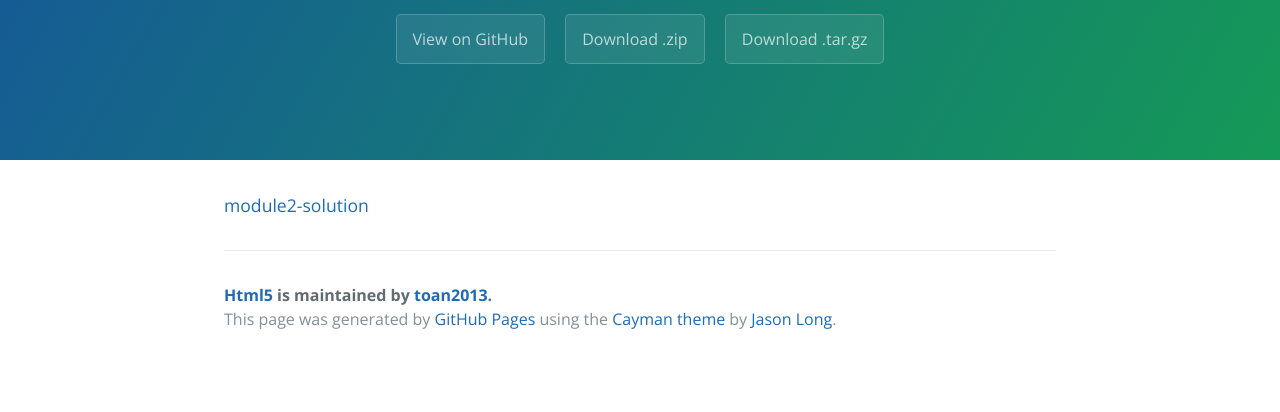
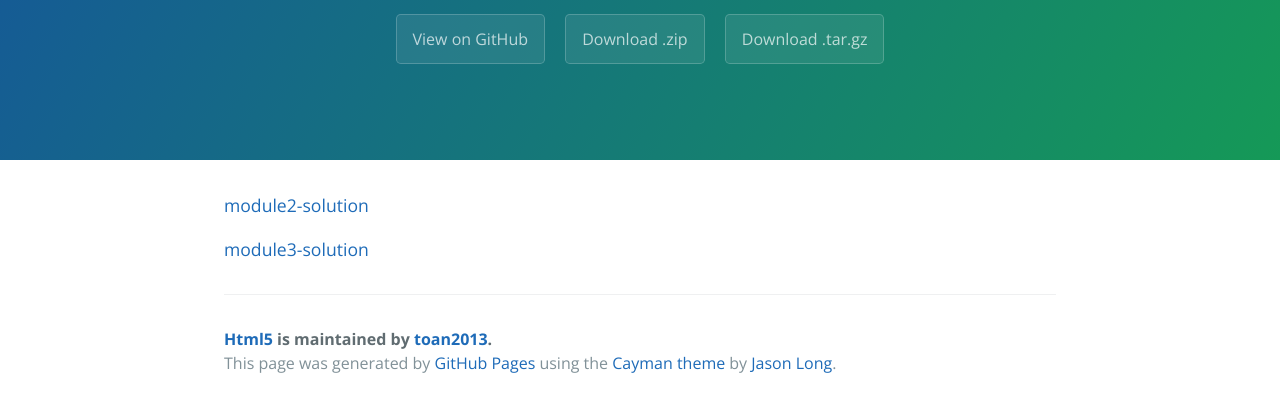
Before and after one commit to toan2013/html5, a plain HTML site: page index.html in a window 1280 px wide. Shown: the part 176-588 px from the top of the page. Drawn offline with nearby package versions, Linux system fonts and the light colour scheme.

Commit message:
add module 3

```diff
--- a/index.html
+++ b/index.html
@@ -20,6 +20,7 @@
 
     <section class="main-content">
       <p><a href="module2-solution/">module2-solution</a></p>
+      <p><a href="module3-solution/">module3-solution</a></p>
 
       <footer class="site-footer">
         <span class="site-footer-owner"><a href="https://github.com/toan2013/html5">Html5</a> is maintained by <a href="https://github.com/toan2013">toan2013</a>.</span>
```
